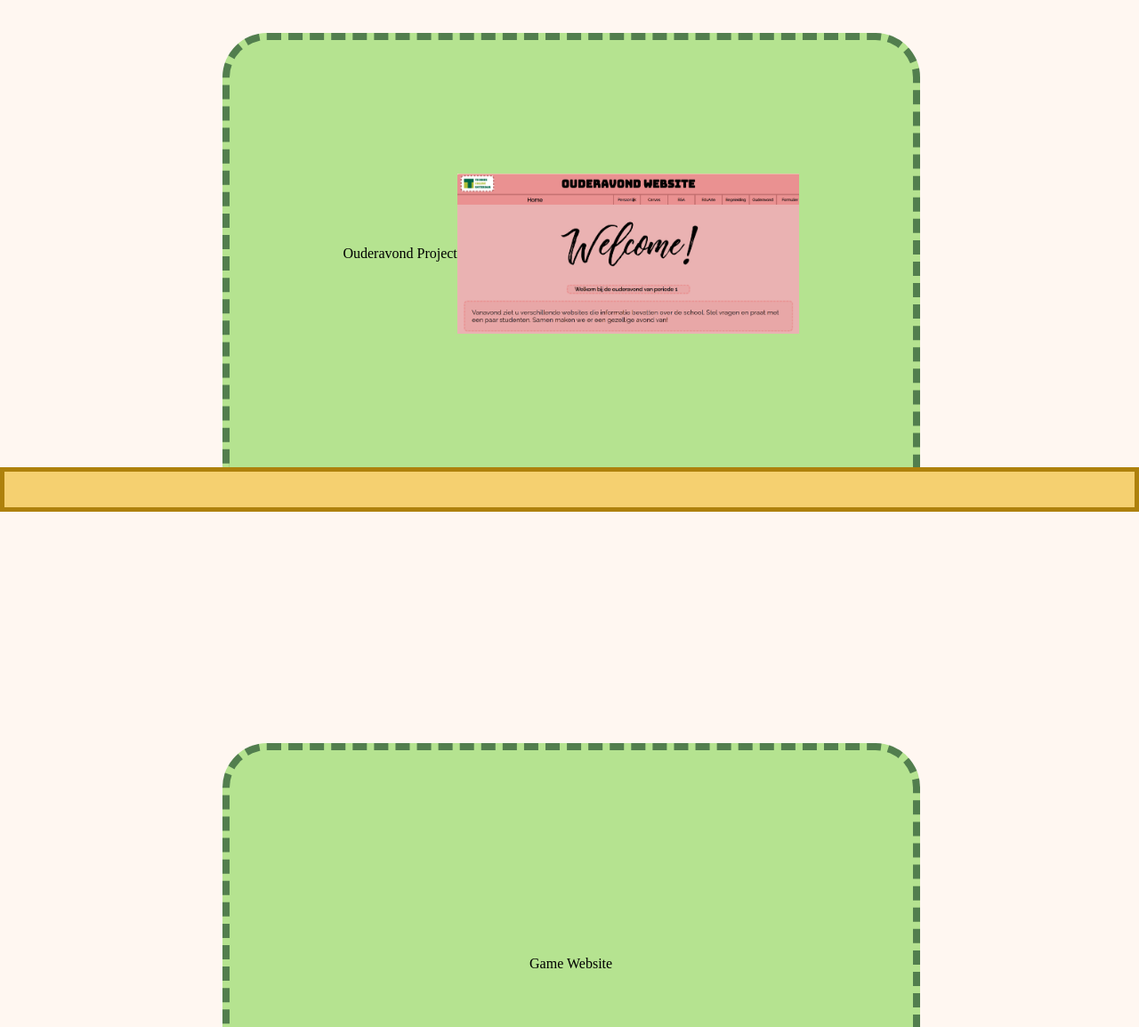
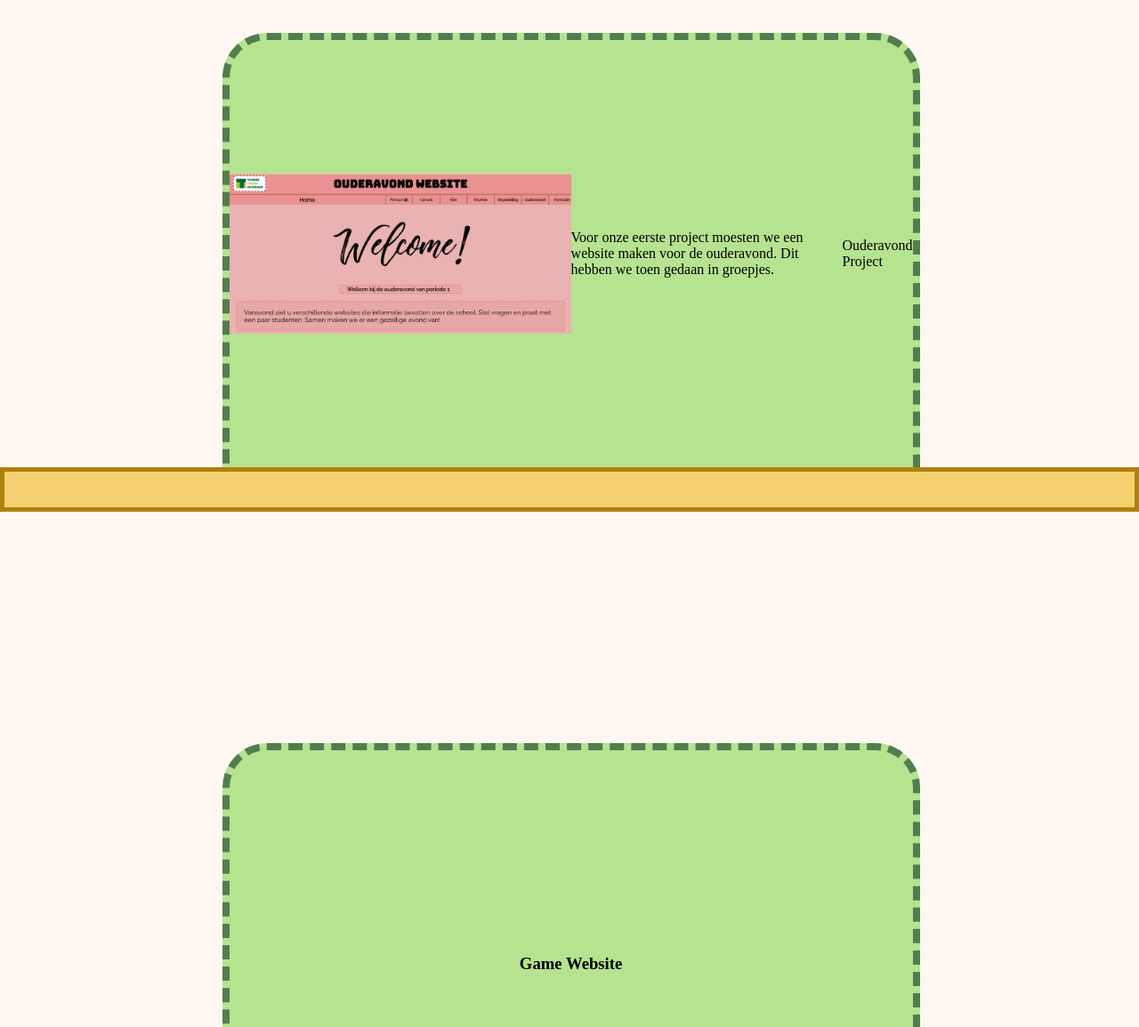
Before and after one commit to StaceyPeters01/FrontendDev-Stacey, a plain HTML site: page projecten.html in a window 1280 px wide. Shown: the part 146-1300 px from the top of the page at 89% size. Drawn offline with Linux system fonts and the light colour scheme; a web font is replaced by a local one.

Commit message:
yes i know who you are clem fandango

```diff
--- a/projecten.html
+++ b/projecten.html
@@ -38,14 +38,19 @@
 
         <section id="projecten-box-1">
             <p>Ouderavond Project</p>
+            <p> Voor onze eerste project moesten we een website maken voor de ouderavond.
+                Dit hebben we toen gedaan in groepjes.
+                </p>
             <img id="ouderavond-img" src="./img/ouderavond.png" alt="ouderavond website">
         </section>
 
         <div class="break"></div>
 
         <section id="projecten-box-2">
-            <p>Game Website</p>
+            <h3>Game Website</h3>
+            <p>
 
+            </p>
         </section>
 
         <div class="break"></div>
--- a/styles.scss
+++ b/styles.scss
@@ -345,6 +345,7 @@ $nav-color: #D4DBFF;
   border-top-right-radius: 50px;
   border-bottom: none;
   display: flex;
+  flex-direction: row-reverse;
   justify-content: center;
   align-items: center;
   margin-left: 19.5vw;
```
Also changed, not shown: styles.css, 1 other file.
